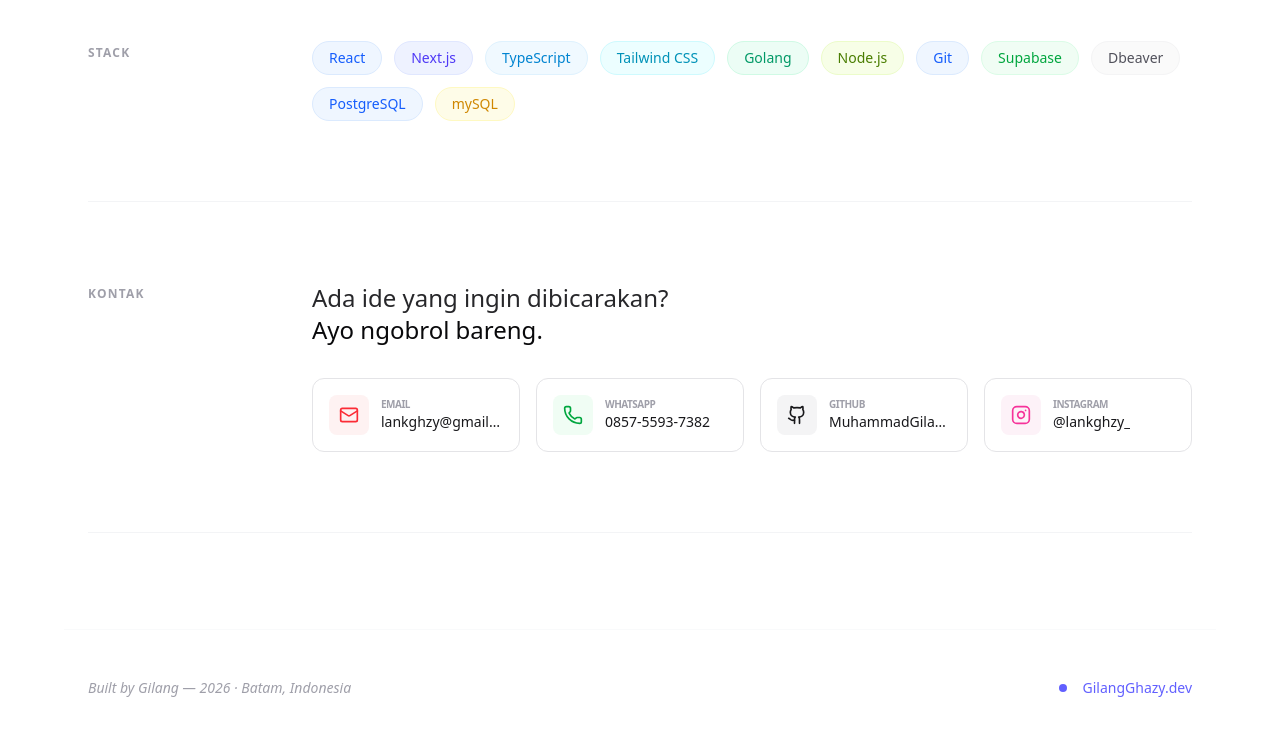
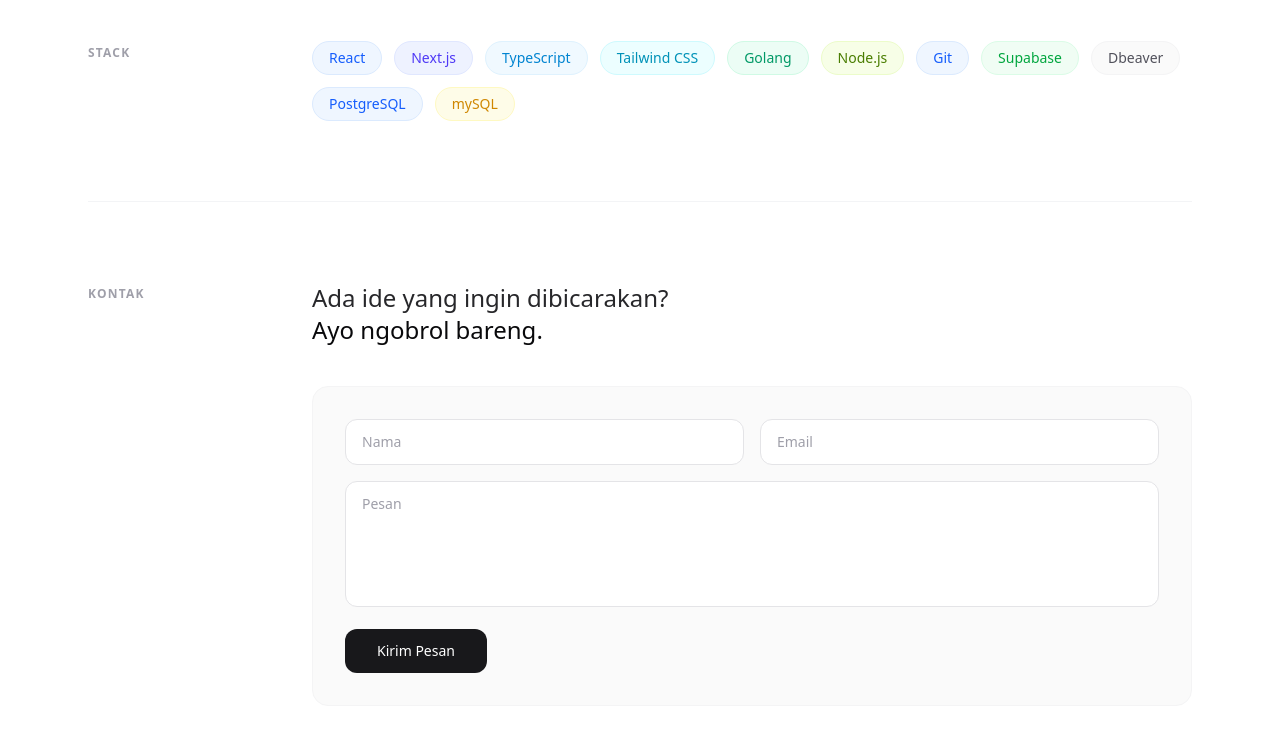
Before and after one commit to GilangGhazy17/portofolio-website, a React (Vite) app: page / in a window 1280 px wide. Shown: the part 2000-2746 px from the top of the page. Built offline with nearby package versions, Linux system fonts and the light colour scheme.

Commit message:
Update contact

```diff
--- a/src/App.tsx
+++ b/src/App.tsx
@@ -240,57 +240,72 @@
 
         {/* Contact Section */}
 <Section title="kontak" id="kontak">
-          <div className="space-y-8">
+  <div className="space-y-10">
     <p className="text-2xl font-light text-zinc-800 dark:text-zinc-200">
       Ada ide yang ingin dibicarakan? <br />
       <span className="font-medium text-zinc-950 dark:text-white">Ayo ngobrol bareng.</span>
     </p>
 
+    {/* Form */}
+    <div className="bg-zinc-50 dark:bg-zinc-900 rounded-2xl p-6 sm:p-8 space-y-4 border border-zinc-100 dark:border-zinc-800">
+      <div className="grid grid-cols-1 sm:grid-cols-2 gap-4">
+        <input
+          type="text"
+          placeholder="Nama"
+          className="w-full px-4 py-3 rounded-xl bg-white dark:bg-zinc-800 border border-zinc-200 dark:border-zinc-700 text-sm text-zinc-900 dark:text-white placeholder-zinc-400 focus:outline-none focus:ring-2 focus:ring-indigo-500"
+        />
+        <input
+          type="email"
+          placeholder="Email"
+          className="w-full px-4 py-3 rounded-xl bg-white dark:bg-zinc-800 border border-zinc-200 dark:border-zinc-700 text-sm text-zinc-900 dark:text-white placeholder-zinc-400 focus:outline-none focus:ring-2 focus:ring-indigo-500"
+        />
+      </div>
+      <textarea
+        placeholder="Pesan"
+        rows={5}
+        className="w-full px-4 py-3 rounded-xl bg-white dark:bg-zinc-800 border border-zinc-200 dark:border-zinc-700 text-sm text-zinc-900 dark:text-white placeholder-zinc-400 focus:outline-none focus:ring-2 focus:ring-indigo-500 resize-none"
+      />
+      <button className="w-full sm:w-auto px-8 py-3 bg-zinc-900 dark:bg-white text-white dark:text-zinc-900 rounded-xl font-medium text-sm hover:opacity-90 transition-all">
+        Kirim Pesan
+      </button>
+    </div>
+
+          {/* Contact Cards */}
           <div className="grid grid-cols-1 sm:grid-cols-2 lg:grid-cols-4 gap-3 sm:gap-4">
             <a href="mailto:lankghzy@gmail.com" className="flex items-center gap-2 sm:gap-3 p-3 sm:p-4 rounded-xl border border-zinc-200 dark:border-zinc-700 bg-white dark:bg-zinc-900 hover:bg-zinc-50 dark:hover:bg-zinc-800 transition-colors">
               <div className="w-8 sm:w-10 h-8 sm:h-10 rounded-lg bg-red-50 dark:bg-red-900/20 text-red-500 flex items-center justify-center flex-shrink-0">
-                  <Mail size={18} className="sm:w-5 sm:h-5" />
+                <Mail size={18} />
               </div>
               <div className="min-w-0">
-                  <div className="text-[9px] sm:text-[10px] uppercase text-zinc-400 dark:text-zinc-300 font-semibold tracking-tighter">Email</div>
-                  <div className="text-xs sm:text-sm font-medium text-zinc-900 dark:text-white overflow-hidden text-ellipsis whitespace-nowrap sm:whitespace-normal">lankghzy@gmail.com</div>
+                <div className="text-[9px] sm:text-[10px] uppercase text-zinc-400 font-semibold tracking-tighter">Email</div>
+                <div className="text-xs sm:text-sm font-medium text-zinc-900 dark:text-white truncate">lankghzy@gmail.com</div>
               </div>
             </a>
-              <a href="tel:+628755937382" className="flex items-center gap-2 sm:gap-3 p-3 sm:p-4 rounded-xl border border-zinc-200 dark:border-zinc-700 bg-white dark:bg-zinc-900 hover:bg-zinc-50 dark:hover:bg-zinc-800 transition-colors">
+            <a href="tel:+6285755937382" className="flex items-center gap-2 sm:gap-3 p-3 sm:p-4 rounded-xl border border-zinc-200 dark:border-zinc-700 bg-white dark:bg-zinc-900 hover:bg-zinc-50 dark:hover:bg-zinc-800 transition-colors">
               <div className="w-8 sm:w-10 h-8 sm:h-10 rounded-lg bg-green-50 dark:bg-green-900/20 text-green-600 flex items-center justify-center flex-shrink-0">
-                  <Phone size={18} className="sm:w-5 sm:h-5" />
+                <Phone size={18} />
               </div>
               <div className="min-w-0">
-                  <div className="text-[9px] sm:text-[10px] uppercase text-zinc-400 dark:text-zinc-300 font-semibold tracking-tighter">WhatsApp</div>
-                  <div className="text-xs sm:text-sm font-medium text-zinc-900 dark:text-white overflow-hidden text-ellipsis whitespace-nowrap sm:whitespace-normal">0857-5593-7382</div>
+                <div className="text-[9px] sm:text-[10px] uppercase text-zinc-400 font-semibold tracking-tighter">WhatsApp</div>
+                <div className="text-xs sm:text-sm font-medium text-zinc-900 dark:text-white truncate">0857-5593-7382</div>
               </div>
             </a>
-              <a
-                href="https://github.com/MuhammadGilangGhazy1722"
-                target="_blank"
-                rel="noopener noreferrer"
-                className="flex items-center gap-2 sm:gap-3 p-3 sm:p-4 rounded-xl border border-zinc-200 dark:border-zinc-700 bg-white dark:bg-zinc-900 hover:bg-zinc-50 dark:hover:bg-zinc-800 transition-colors"
-              >
+            <a href="https://github.com/MuhammadGilangGhazy1722" target="_blank" rel="noopener noreferrer" className="flex items-center gap-2 sm:gap-3 p-3 sm:p-4 rounded-xl border border-zinc-200 dark:border-zinc-700 bg-white dark:bg-zinc-900 hover:bg-zinc-50 dark:hover:bg-zinc-800 transition-colors">
               <div className="w-8 sm:w-10 h-8 sm:h-10 rounded-lg bg-zinc-100 dark:bg-zinc-800 text-zinc-900 dark:text-white flex items-center justify-center flex-shrink-0">
-                  <Github size={18} className="sm:w-5 sm:h-5" />
+                <Github size={18} />
               </div>
               <div className="min-w-0">
-                  <div className="text-[9px] sm:text-[10px] uppercase text-zinc-400 dark:text-zinc-300 font-semibold tracking-tighter">GitHub</div>
-                  <div className="text-xs sm:text-sm font-medium text-zinc-900 dark:text-white overflow-hidden text-ellipsis whitespace-nowrap sm:whitespace-normal">MuhammadGilangGhazy</div>
+                <div className="text-[9px] sm:text-[10px] uppercase text-zinc-400 font-semibold tracking-tighter">GitHub</div>
+                <div className="text-xs sm:text-sm font-medium text-zinc-900 dark:text-white truncate">MuhammadGilangGhazy</div>
               </div>
             </a>
-              <a
-                href="https://www.instagram.com/lankghzy_"
-                target="_blank"
-                rel="noopener noreferrer"
-                className="flex items-center gap-2 sm:gap-3 p-3 sm:p-4 rounded-xl border border-zinc-200 dark:border-zinc-700 bg-white dark:bg-zinc-900 hover:bg-zinc-50 dark:hover:bg-zinc-800 transition-colors"
-              >
+            <a href="https://www.instagram.com/lankghzy_" target="_blank" rel="noopener noreferrer" className="flex items-center gap-2 sm:gap-3 p-3 sm:p-4 rounded-xl border border-zinc-200 dark:border-zinc-700 bg-white dark:bg-zinc-900 hover:bg-zinc-50 dark:hover:bg-zinc-800 transition-colors">
               <div className="w-8 sm:w-10 h-8 sm:h-10 rounded-lg bg-pink-50 dark:bg-pink-900/20 text-pink-500 flex items-center justify-center flex-shrink-0">
-                  <Instagram size={18} className="sm:w-5 sm:h-5" />
+                <Instagram size={18} />
               </div>
               <div className="min-w-0">
-                  <div className="text-[9px] sm:text-[10px] uppercase text-zinc-400 dark:text-zinc-300 font-semibold tracking-tighter">Instagram</div>
-                  <div className="text-xs sm:text-sm font-medium text-zinc-900 dark:text-white overflow-hidden text-ellipsis whitespace-nowrap sm:whitespace-normal">@lankghzy_</div>
+                <div className="text-[9px] sm:text-[10px] uppercase text-zinc-400 font-semibold tracking-tighter">Instagram</div>
+                <div className="text-xs sm:text-sm font-medium text-zinc-900 dark:text-white truncate">@lankghzy_</div>
               </div>
             </a>
           </div>
```
Lines whose indentation alone changed are shown as unchanged.
